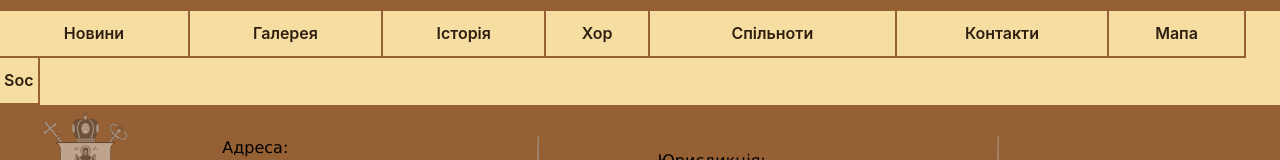
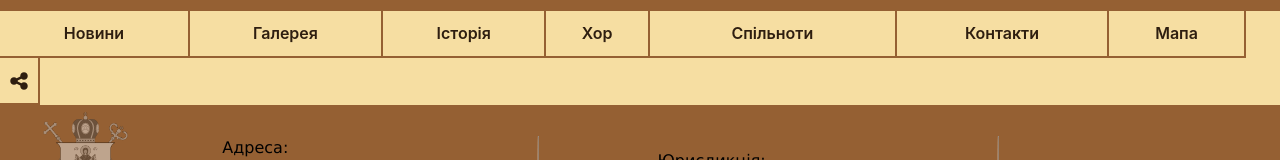
Before and after one commit to OlhaYarosh1/Church-Website2, a React (Create React App) app: page / in a window 1280 px wide. Shown: the part 150-310 px from the top of the page. Built offline with nearby package versions, Linux system fonts and the light colour scheme.

Commit message:
Added share icon to menu.

```diff
--- a/package.json
+++ b/package.json
@@ -3,6 +3,9 @@
   "version": "0.1.0",
   "private": true,
   "dependencies": {
+    "@fortawesome/fontawesome-svg-core": "^6.3.0",
+    "@fortawesome/free-regular-svg-icons": "^6.3.0",
+    "@fortawesome/free-solid-svg-icons": "^6.3.0",
     "@fortawesome/react-fontawesome": "^0.2.0",
     "@testing-library/jest-dom": "^5.16.5",
     "@testing-library/react": "^13.4.0",
--- a/src/CurchPage/Menu/Menu.js
+++ b/src/CurchPage/Menu/Menu.js
@@ -1,6 +1,7 @@
 import React from 'react';
 import classes from './Menu.module.css';
-import {FontAwesomeIcon} from '@fortawesome/react-fontawesome';
+import { FontAwesomeIcon } from '@fortawesome/react-fontawesome';
+import { faShareNodes } from '@fortawesome/free-solid-svg-icons';
 
 const Menu = () => {
   return (
@@ -12,7 +13,7 @@ const Menu = () => {
         <div className={classes.communities}><div className={classes.mean}>Спільноти</div></div>
         <div className={classes.contacts}><div className={classes.mean}>Контакти</div></div>
         <div className={classes.map}><div className={classes.mean}>Мапа</div></div>
-        <div className={classes.socialNetworks}><div className={classes.meanSoc}>Soc</div></div>
+        <div className={classes.socialNetworks}><div className={classes.meanSoc}><FontAwesomeIcon className={classes.icon} icon={faShareNodes}/></div></div>
     </div>
   )
 }
--- a/src/CurchPage/Menu/Menu.module.css
+++ b/src/CurchPage/Menu/Menu.module.css
@@ -39,6 +39,7 @@
 
 .socialNetworks {
     width: 2.93%;
+    cursor: pointer;
 }
 
 .mean {
@@ -49,11 +50,10 @@
 
 .meanSoc {
     position: relative;
-    height: 33.5px;
-    top: 11.5px;
+    height: 32px;
+    top: 13px;
     text-align: center;
-    transition: background-color 1s ease-out 100ms;
-    transition: height 1s ease-out 100ms;
+    transition: height .3s ease-out;
 }
 
 .meanSoc:hover {
@@ -61,3 +61,9 @@
     height: 100px;
     border-radius: 5px;
 }
+
+.icon {
+    color: #2E1E10;
+    width: 30px;
+    height: 20px;
+}
```
Also changed, not shown: 1 other file (tests, documents, lock files or other folders).
